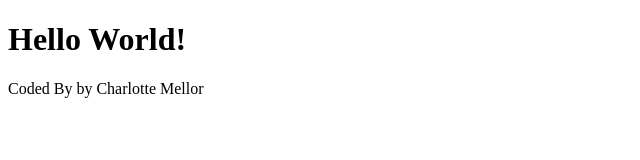
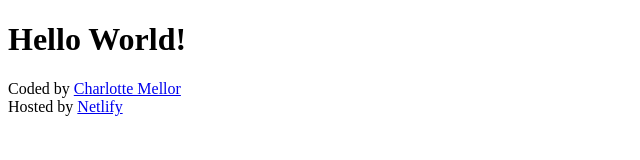
Before and after one commit to Mellor67/The-Weather, a plain HTML site: page index.html in a window 1280 px wide. Shown: the whole page, without its empty margins (0-640 px from the left). Drawn offline with Linux system fonts and the light colour scheme.

Commit message:
update footer

```diff
--- a/index.html
+++ b/index.html
@@ -9,6 +9,9 @@
     <h1>Hello World!
     </h1>
 
-    <footer>Coded By by Charlotte Mellor</footer>
+    <footer>Coded by
+        <a href="https://github.com/Mellor67">
+            Charlotte Mellor
+        </a></footer> Hosted by <a href="https://app.netlify.com/start/repos">Netlify</a>
 </body>
 </html>
```
